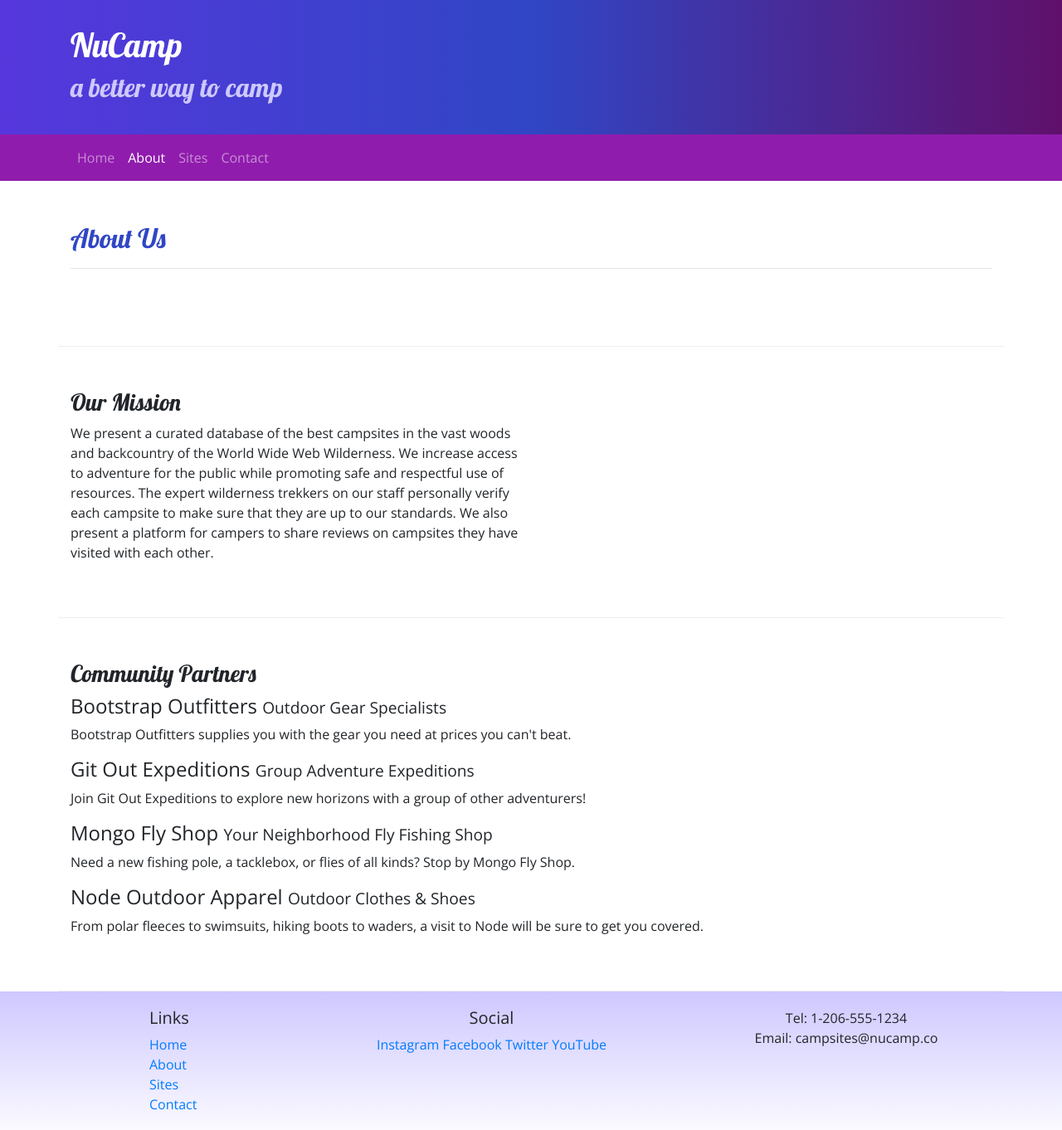
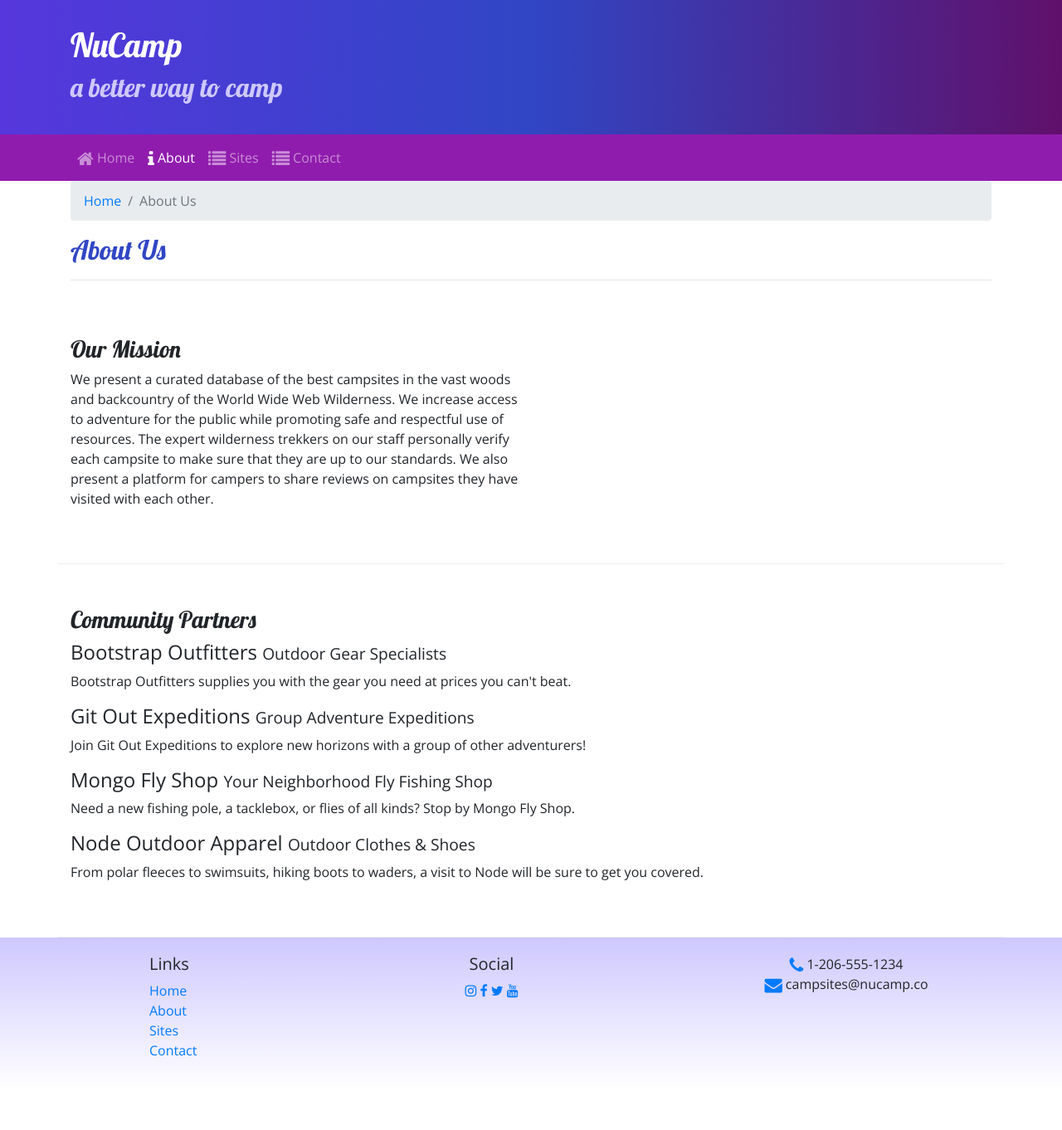
Before and after one commit to stacisoutherland24/index.html, a website: page aboutus.html in a window 1280 px wide. Shown: the whole page at 83% size. After the commit the page ends 1314 px from the top, so only its background shows below. Drawn offline with nearby package versions, Linux system fonts and the light colour scheme.

Commit message:
"Icon Fonts"

```diff
--- a/aboutus.html
+++ b/aboutus.html
@@ -6,7 +6,7 @@
      <meta charset="utf-8" />
      <meta name="viewport" content="width=device-width, initial-scale=1" />
      <link rel="stylesheet" href="node_modules/bootstrap/dist/css/bootstrap.min.css" />
-
+     <link rel="stylesheet" href="node_modules/font-awesome/css/font-awesome.min.css" />
      <link rel="stylesheet" href="https://fonts.googleapis.com/css?family=Lobster|Open+Sans" />
      <link rel="stylesheet" href="css/styles.css" />
 
@@ -32,18 +32,22 @@
                </button>
                <div class="collapse navbar-collapse" id="nucampNavbar">
                     <ul class="navbar-nav">
-                     <li class="nav-item"><a class="nav-link" href="index.html">Home</a></li>
-                         <li class="nav-item active"><a class="nav-link" href="#">About</a></li>
-                         <li class="nav-item"><a class="nav-link" href="#">Sites</a></li>
-                         <li class="nav item"><a class="nav-link" href="#">Contact</a></li>
+                         <li class="nav-item"><a class="nav-link" href="index.html"><i class="fa fa-home fa-lg"></i> Home</a></li>
+                         <li class="nav-item active"><a class="nav-link" href="#"><i class="fa fa-info fa-lg"></i> About</a></li>
+                         <li class="nav-item"><a class="nav-link" href="#"><i class="fa fa-list fa-lg"></i> Sites</a></li>
+                         <li class="nav item"><a class="nav-link" href="#"><i class="fa fa-list fa-lg"></i> Contact</a></li>
                     </ul>
                </div>
           </div>
      </nav>
 
      <div class="container">
-          <div class="row row-content">
+          <div class="row">
                <div class="col">
+                    <ol class="breadcrumb">
+                         <li class="breadcrumb-item"><a href="index.html">Home</a></li>
+                         <li class="breadcrumb-item active">About Us</li>
+                    </ol>
                     <h2>About Us</h2>
                     <hr />
                </div>
@@ -92,14 +96,14 @@
                     </div>
                     <div class="col-6 col-sm-5 text-center">
                          <h5>Social</h5>
-                         <a href="http://instagram.com/">Instagram</a>
-                         <a href="http://facebook.com/">Facebook</a>
-                         <a href="http://twitter.com/">Twitter</a>
-                         <a href="http://youtube.com/">YouTube</a>
+                         <a href="http://instagram.com/"><i class="fa fa-instagram"></i></a>
+                         <a href="http://facebook.com/"><i class="fa fa-facebook"></i></a>
+                         <a href="http://twitter.com/"><i class="fa fa-twitter"></i></a>
+                         <a href="http://youtube.com/"><i class="fa fa-youtube"></i></a>
                     </div>
                     <div class="col-sm-4 text-center">
-                         Tel: 1-206-555-1234<br />
-                         Email: campsites@nucamp.co
+                         <i class="fa fa-phone fa-lg text-primary"></i> 1-206-555-1234<br />
+                         <i class="fa fa-envelope fa-lg text-primary"></i> campsites@nucamp.co
                     </div>
                </div>
           </div>
--- a/package.json
+++ b/package.json
@@ -15,6 +15,7 @@
   },
   "dependencies": {
     "bootstrap": "^4.5.2",
+    "font-awesome": "^4.7.0",
     "jquery": "^3.5.1",
     "popper.js": "^1.16.1"
   }
```
Also changed, not shown: index.html (+11 -11 lines), 1 other file.
